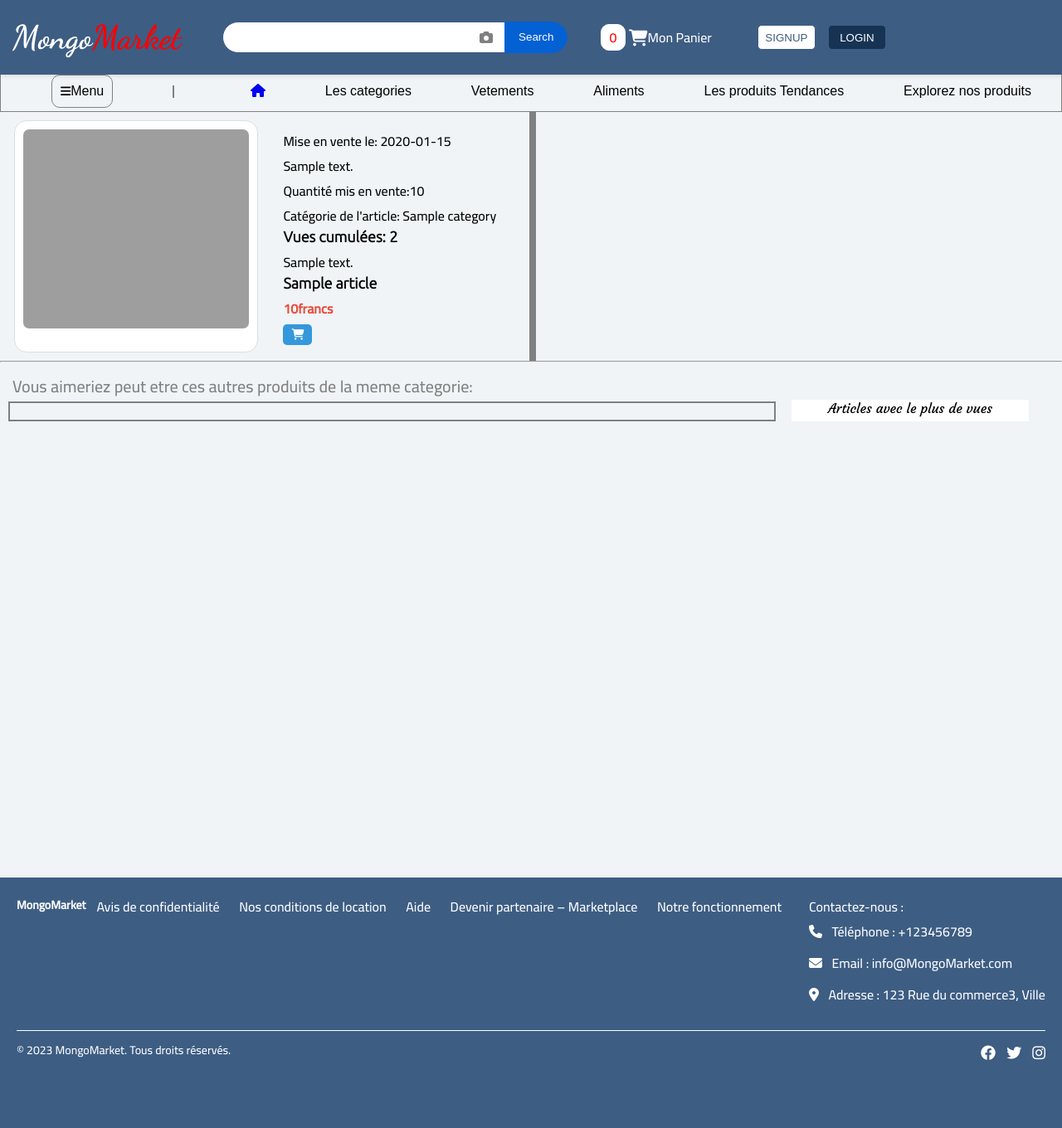
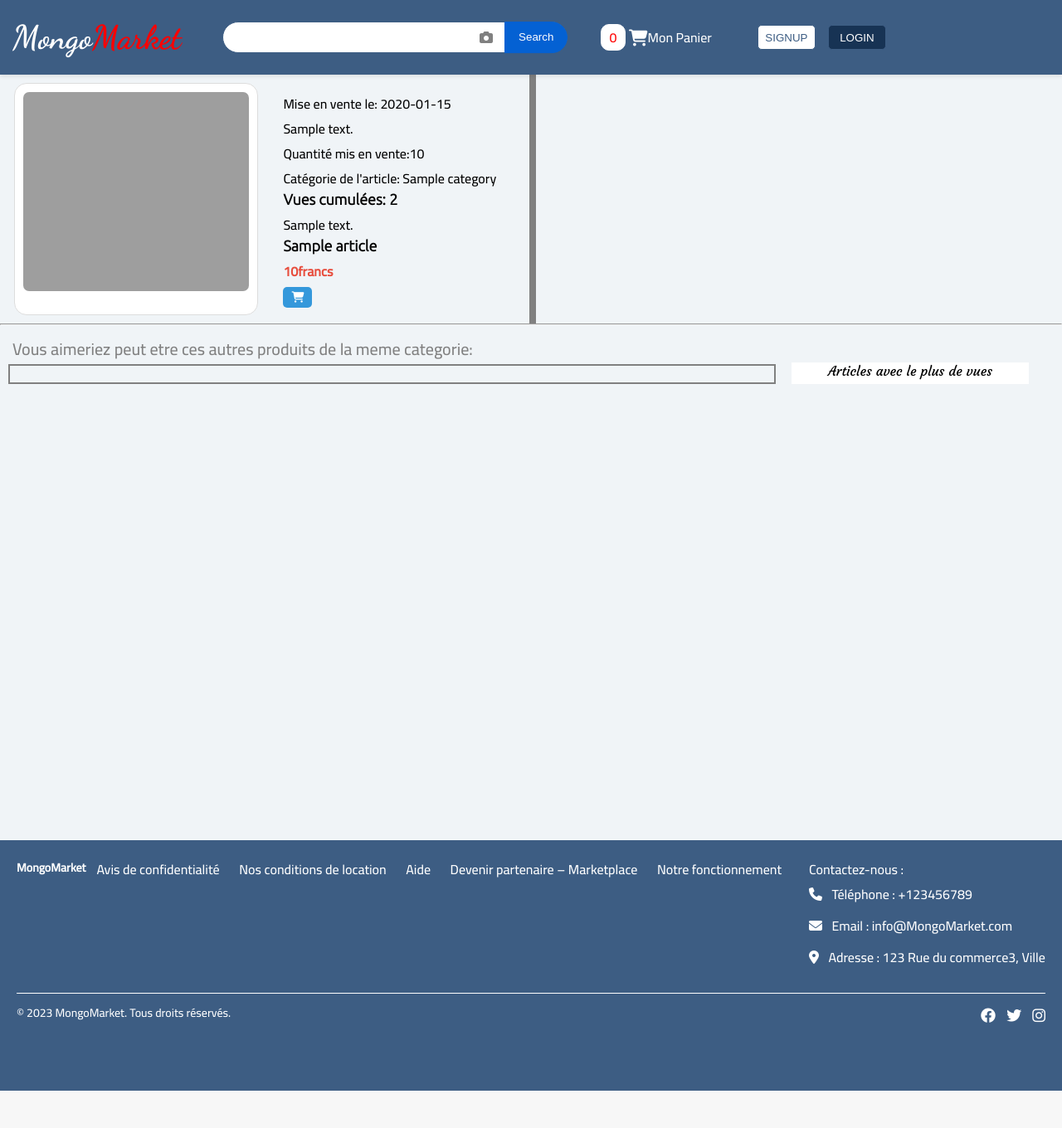
Before and after one commit to lucas09009/MyFinalDi_project, a Flask app: page /articles_details/1 in a window 1280 px wide. Shown: the whole page at 83% size. After the commit the page ends 1315 px from the top, so only its background shows below. Run offline with Flask 3, Linux system fonts and the light colour scheme; tables that the repository leaves empty hold one stand-in row (values such as "Sample post"); some libraries are stand-ins or nearby versions; grey boxes are pictures that could not be loaded.

Commit message:
Ajout-du-25-12-2023

```diff
--- a/app/static/css/stylesheet.css
+++ b/app/static/css/stylesheet.css
@@ -19,7 +19,7 @@
 
 
 header {
-    position: fixed;
+    position: relative;
     top: 0;
     left: 0;
     width: 100%;
@@ -27,6 +27,7 @@
     box-shadow: 0px 2px 5px rgba(0, 0, 0, 0.1);
     z-index: 1000;
     align-items:center;
+    justify-content: space-between
 }
 
 nav ul {
@@ -90,12 +91,12 @@
     border-radius: 0px 50px 50px 0px;
 }
 
-.mon-main{
+#mon-main{
     margin-top: 85px;
 
 }
 
-.mon-main .liste {
+#mon-main .liste {
     display: flex;
     height:50px;
     border: 1px solid gray;
@@ -104,7 +105,7 @@
 
 }
 
-.mon-main .liste{
+#mon-main .liste{
     list-style: none;
     font-family: Arial;
     cursor: pointer;
@@ -115,6 +116,7 @@
     height:auto;
     width: 5cm;
     background-color: rgb(255, 255, 255);
+    margin: 5px 0px 0px 13px;
 }
 
 .Menu ul {
@@ -1083,7 +1085,7 @@
     .mongo{
         font-size: 22px;
     }
-    .mon-main .liste{
+   .mon-main .liste{
         width:90%;
         font-size:10px
     }
@@ -1118,7 +1120,7 @@
     .mongo{
         font-size: 18px;
     }
-    .mon-main .liste{
+   .mon-main .liste{
         width:90%;
         font-size:10px
     }
@@ -1145,7 +1147,7 @@
     .mongo{
         font-size: 13px;
     }
-    .mon-main .liste{
+   .mon-main .liste{
         width:90%;
         font-size:12px;
         list-style: none;
@@ -1186,7 +1188,7 @@
     .mongo{
         font-size:19px;
     }
-    .mon-main .liste{
+   .mon-main .liste{
         width:90%;
         font-size:8px
     }
--- a/app/templates/articles_details.html
+++ b/app/templates/articles_details.html
@@ -7,7 +7,7 @@
 
     <main>
         <div class="mon-main">
-            <ul class="liste">
+            {#<ul class="liste">
                 <div class="presentation">
                     <i class="fas fa-bars menu-icon"></i>
                     <span>Menu</span>
@@ -21,7 +21,7 @@
                 <li>Aliments</li>
                 <li>Les produits Tendances </li>
                 <li>Explorez nos produits</li>
-            </ul>
+            </ul>#}
             <div style="width:100%">
                 {% if current_user.is_authenticated %}
                     {% for items in articles %}
--- a/app/templates/home.html
+++ b/app/templates/home.html
@@ -27,8 +27,6 @@
 {% endif %}
 {% endwith %}
 <div class="bloc">
-
-
     <main>
         <div class="mon-main" style="background-color:#f0f4f7">
             <div class="bar-defilante">
@@ -157,7 +155,7 @@
                     </div>
                 </div>
             </div>
-            <div style="display: flex; margin:300px 0px 0px 0px; justify-content: center; ">
+            {#<div style="display: flex; margin:300px 0px 0px 0px; justify-content: center; ">
                 <a href="{{ url_for('publierArticles')}}" style="color:inherit; text-decoration: none;">
                     <div style="display: flex;  justify-content: center; background-color:#3d5d83; height:250px;width:500px; border-radius: 20px;">
                         <p style="font-family: Courgette; color:white; font-size:20px">Devenez un vendeur Mongo Market<br> et profitez de plus d'avantages</p>
@@ -174,7 +172,7 @@
                     </div>
                 </div>
                 </a>
-            </div>
+            </div>#}
         </div>
         <div style="margin:40px 0px 0px 40px">
             <div class="statuts" style="border:3px solid blue;height:100px; width: 100px; border-radius:50%">
```
Also changed, not shown: app/__init__.py (+16 -16 lines).
